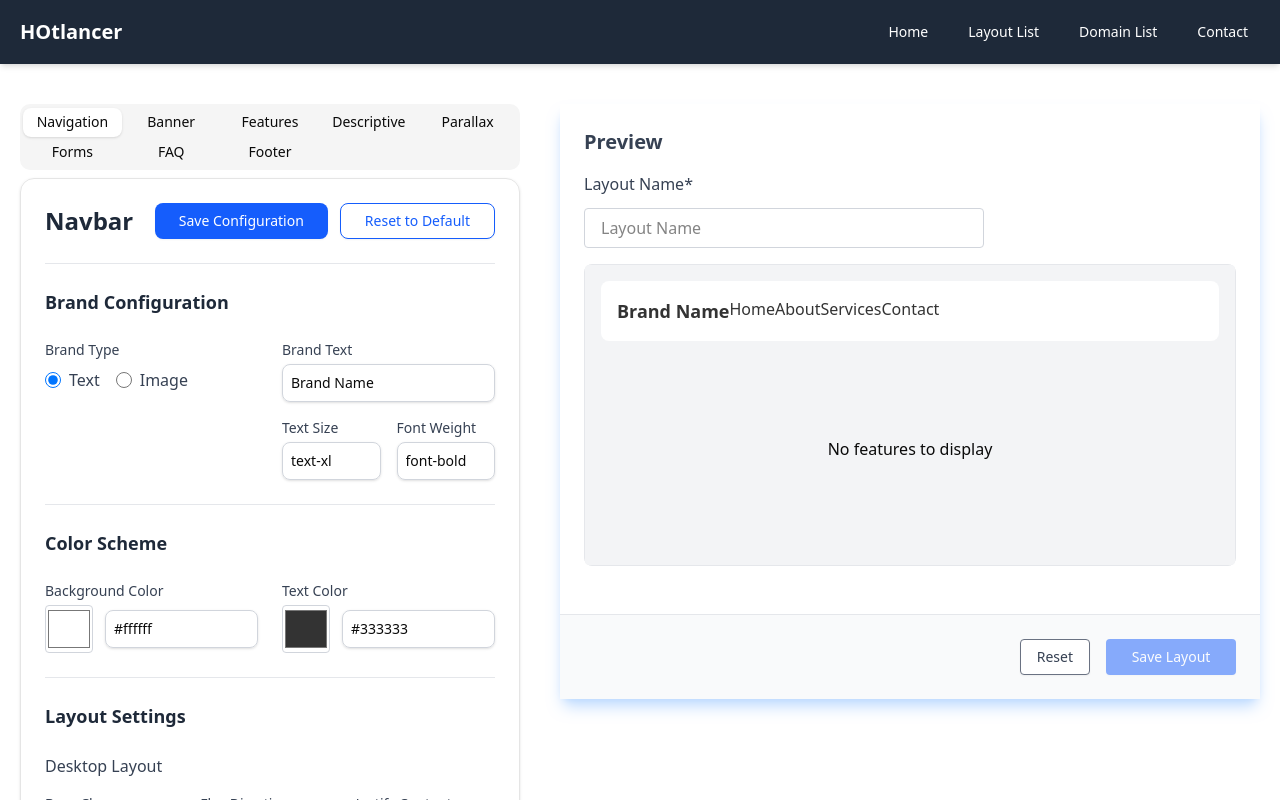
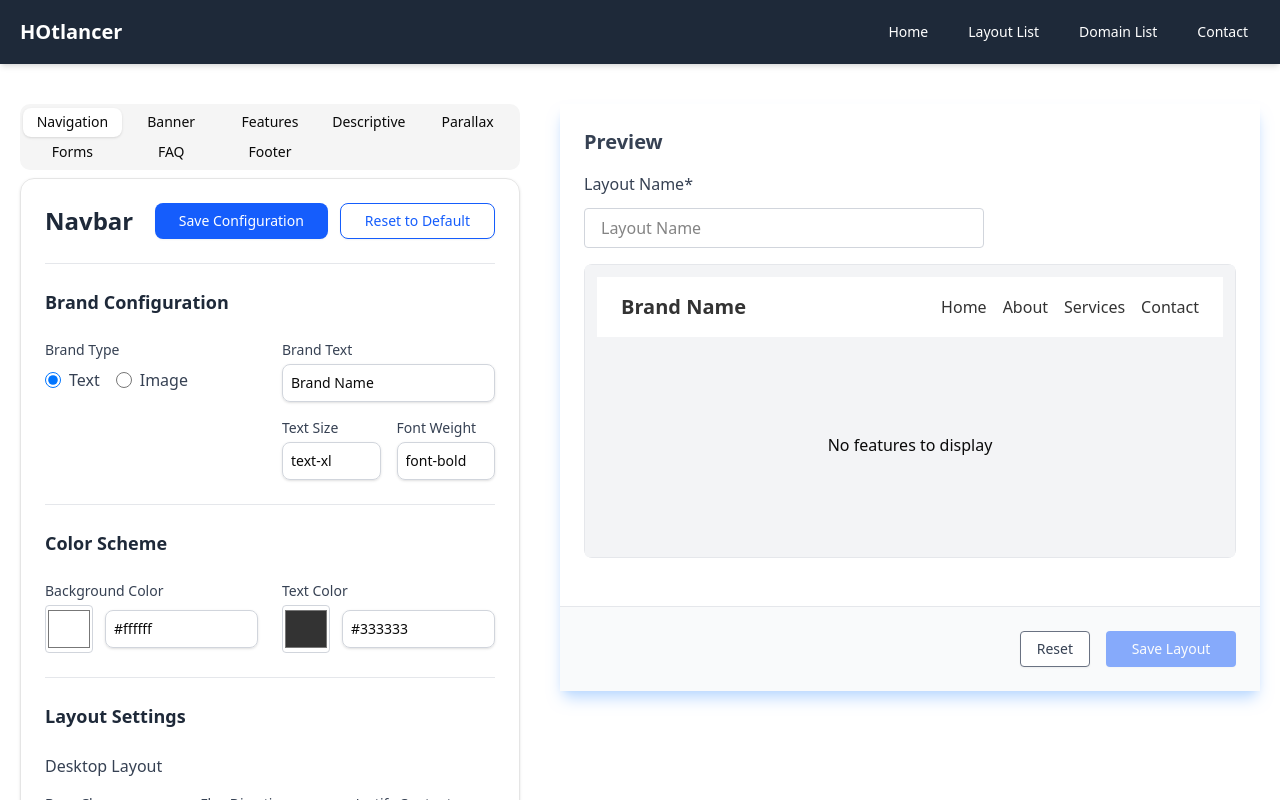
Before and after one commit to hasanali112/hotlancer-dashboard, a Next.js app: page / in a window 1280 px wide. Both pictures are taken after a click on the button "Save Configuration". Shown: the top 800 px of the page. Built offline with nearby package versions, Linux system fonts and the light colour scheme.

Commit message:
resolve the navbar

```diff
--- a/src/component/Layout/PageNav/PagNavPreview.tsx
+++ b/src/component/Layout/PageNav/PagNavPreview.tsx
@@ -15,7 +15,7 @@ const PagNavPreview = ({ navConfig, navbarColor, navbarTextColor }: any) => {
 
         <div className="border border-gray-200 rounded-lg overflow-hidden">
           <nav
-            className={`${navConfig.baseClasses} ${navConfig.flexDirection} ${navConfig.justifyContent} ${navConfig.alignItems} ${navConfig.gap} ${navConfig.padding}`}
+            className={`${navConfig.baseClasses} ${navConfig.display} ${navConfig.flexDirection} ${navConfig.justifyContent} ${navConfig.alignItems} ${navConfig.gap} ${navConfig.padding}`}
             style={{ backgroundColor: navbarColor, color: navbarTextColor }}
           >
             {navConfig.brandType === "text" ? (
--- a/src/component/Layout/PageNav/PageNav.tsx
+++ b/src/component/Layout/PageNav/PageNav.tsx
@@ -26,6 +26,7 @@ const PageNav = () => {
     mobileMenuOpen: false,
     // Layout classes
     baseClasses: "w-full px-4 sm:px-6", // Base classes for all screens
+    display: "flex", // flex
     flexDirection: "flex-row", // flex-row, flex-col for mobile
     justifyContent: "justify-between", // justify-start, justify-center, etc.
     alignItems: "items-center", // items-start, items-center, etc.
@@ -101,6 +102,7 @@ const PageNav = () => {
       mobileMenuIcon: navConfig.mobileMenuIcon,
       classes: {
         baseClasses: navConfig.baseClasses,
+        display: navConfig.display,
         flexDirection: navConfig.flexDirection,
         justifyContent: navConfig.justifyContent,
         alignItems: navConfig.alignItems,
--- a/src/component/Layout/preview/NavPreview.tsx
+++ b/src/component/Layout/preview/NavPreview.tsx
@@ -4,13 +4,16 @@ import React from "react";
 
 const NavPreview = ({ navComponent }: { navComponent: any }) => {
   return (
-    <div className="w-full">
+    <div
+      style={{
+        backgroundColor: navComponent.colors?.backgroundColor,
+        color: navComponent.colors?.textColor,
+      }}
+      className={`w-full ${navComponent.classes?.baseClasses}`}
+    >
+      {/* Desktop Navigation */}
       <nav
-        style={{
-          backgroundColor: navComponent.colors?.backgroundColor,
-          color: navComponent.colors?.textColor,
-        }}
-        className={`flex w-full ${navComponent.navStyles?.flexDirection} ${navComponent.navStyles?.justifyContent} ${navComponent.navStyles?.alignItems} ${navComponent.navStyles?.gap} p-4 rounded-md`}
+        className={`${navComponent.classes?.display} ${navComponent.classes?.flexDirection} ${navComponent.classes?.justifyContent} ${navComponent.classes?.alignItems} ${navComponent.classes?.gap} ${navComponent.classes?.padding} w-full`}
       >
         {/* Brand (Image or Text) */}
         {navComponent.brandType === "image" ? (
@@ -26,23 +29,60 @@ const NavPreview = ({ navComponent }: { navComponent: any }) => {
             <p className="text-red-500">No image uploaded</p>
           )
         ) : (
-          <div className="text-lg font-semibold">{navComponent.brand}</div>
+          <div
+            className={`${navComponent.classes?.brandTextSize} ${navComponent.classes?.brandWeight}`}
+          >
+            {navComponent.brand}
+          </div>
         )}
 
-        {/* Nav Items */}
-        <ul className={`flex ${navComponent.navStyles?.gap}`}>
+        {/* Desktop Nav Items */}
+        <ul
+          className={`${navComponent.classes?.navItemContainerClasses} ${navComponent.classes?.display} ${navComponent.classes?.flexDirection} ${navComponent.classes?.gap}`}
+        >
           {navComponent.items?.map((item: any, index: any) => (
             <li key={index}>
               <a
                 href={item.url}
-                className="hover:text-blue-600 transition duration-200"
+                className={`${navComponent.classes?.textSize} ${navComponent.classes?.textHover} ${navComponent.classes?.textTransition}`}
               >
                 {item.label}
               </a>
             </li>
           ))}
         </ul>
+
+        {/* Mobile Menu Button */}
+        <button className={navComponent.classes?.mobileMenuClasses}>
+          {navComponent.mobileMenuIcon || "☰"}
+        </button>
       </nav>
+
+      {/* Mobile Navigation (hidden by default) */}
+      <div className={`${navComponent.classes?.mobileMenuClasses} w-full`}>
+        <nav
+          style={{
+            backgroundColor: navComponent.colors?.backgroundColor,
+            color: navComponent.colors?.textColor,
+          }}
+          className={`${navComponent.classes?.display} ${navComponent.classes?.mobileFlexDirection} ${navComponent.classes?.mobileJustifyContent} ${navComponent.classes?.mobileAlignItems} ${navComponent.classes?.mobileGap} ${navComponent.classes?.mobilePadding} w-full`}
+        >
+          <ul
+            className={`${navComponent.classes?.mobileNavItemContainerClasses} ${navComponent.classes?.gap}`}
+          >
+            {navComponent.items?.map((item: any, index: any) => (
+              <li key={index}>
+                <a
+                  href={item.url}
+                  className={`${navComponent.classes?.textSize} ${navComponent.classes?.textHover} ${navComponent.classes?.textTransition}`}
+                >
+                  {item.label}
+                </a>
+              </li>
+            ))}
+          </ul>
+        </nav>
+      </div>
     </div>
   );
 };
--- a/src/component/Layout/preview/Preview.tsx
+++ b/src/component/Layout/preview/Preview.tsx
@@ -89,7 +89,7 @@ const Preview = () => {
           </div>
         </div>
         <div className="border border-gray-200 rounded-md">
-          <div className="p-4 flex flex-col gap-10 justify-center items-center min-h-32 bg-gray-100 rounded">
+          <div className="p-3 flex flex-col gap-10 justify-center items-center min-h-32 bg-gray-100 rounded">
             {/* Navbar */}
             {navComponent && <NavPreview navComponent={navComponent} />}
             {bannerComponent && (
```
